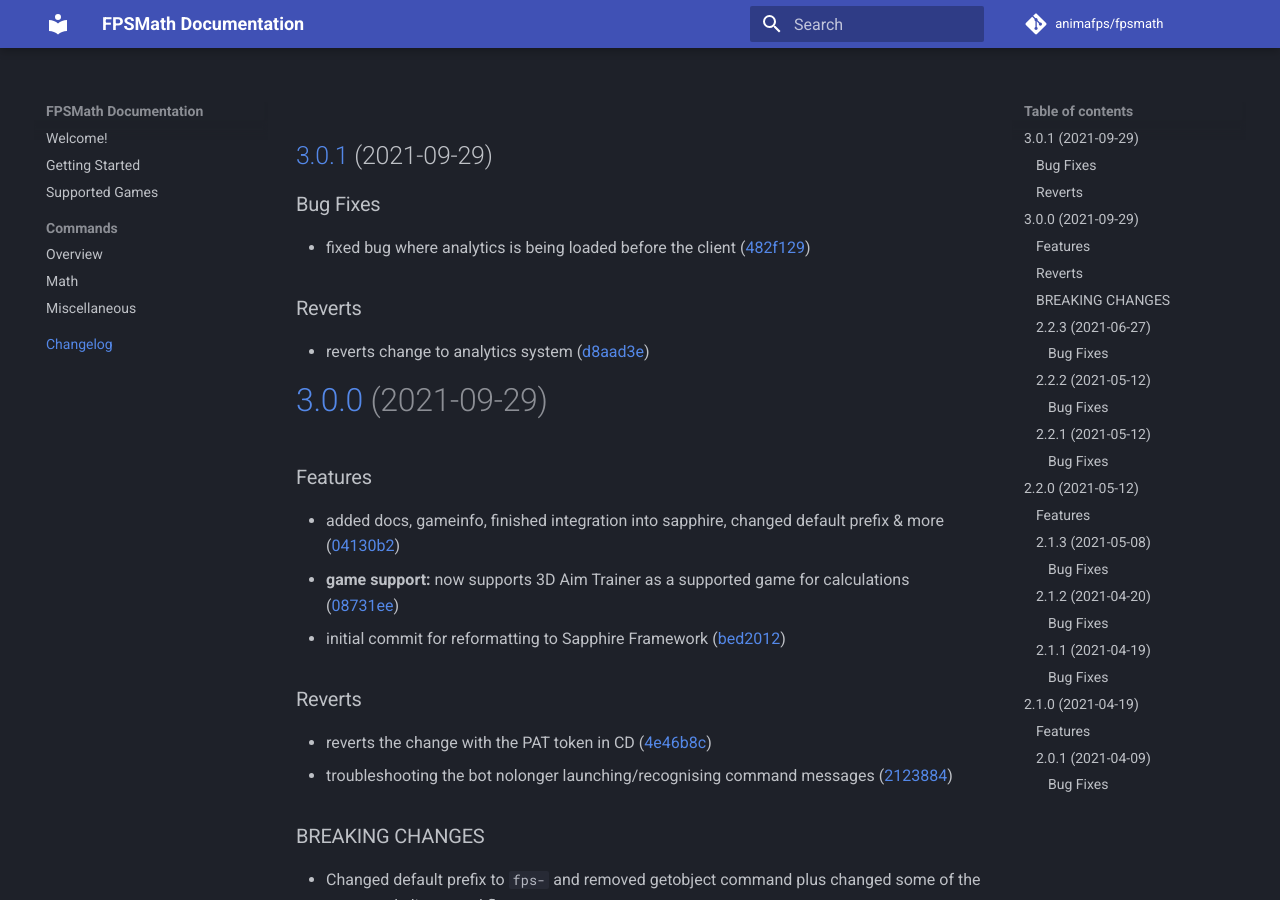
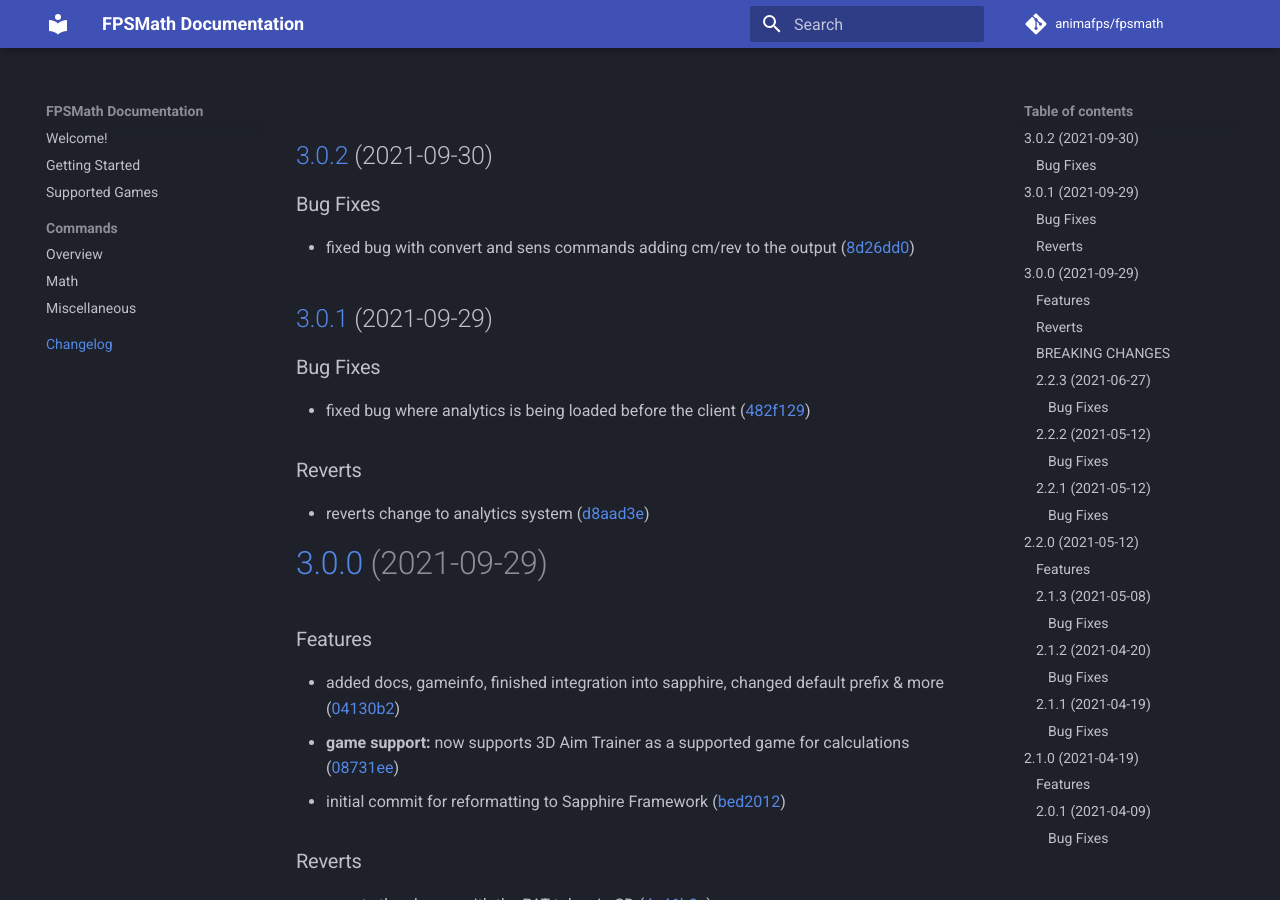
Before and after one commit to animafps/fpsmath, an MkDocs documentation site: the page built from docs/changelog.md, in a window 1280 px wide and 900 px high. Built offline with MkDocs 1.6.1 and Material for MkDocs 9.7.7, drawn with Linux system fonts in a browser that asks for light colours; comment, search, counter and statistics services are not loaded.

Commit message:
chore(release): 3.0.2 [skip ci]
## [3.0.2](https://github.com/animafps/fpsmath/compare/v3.0.1...v3.0.2) (2021-09-30)

### Bug Fixes

* fixed bug with convert and sens commands adding cm/rev to the output ([8d26dd0](https://github.com/animafps/fpsmath/commit/8d26dd0ab199bba3a30d4a0693d535b9b5a276cf))

```diff
--- a/docs/changelog.md
+++ b/docs/changelog.md
@@ -1,3 +1,10 @@
+## [3.0.2](https://github.com/animafps/fpsmath/compare/v3.0.1...v3.0.2) (2021-09-30)
+
+
+### Bug Fixes
+
+* fixed bug with convert and sens commands adding cm/rev to the output ([8d26dd0](https://github.com/animafps/fpsmath/commit/8d26dd0ab199bba3a30d4a0693d535b9b5a276cf))
+
 ## [3.0.1](https://github.com/animafps/fpsmath/compare/v3.0.0...v3.0.1) (2021-09-29)
 
 
```
